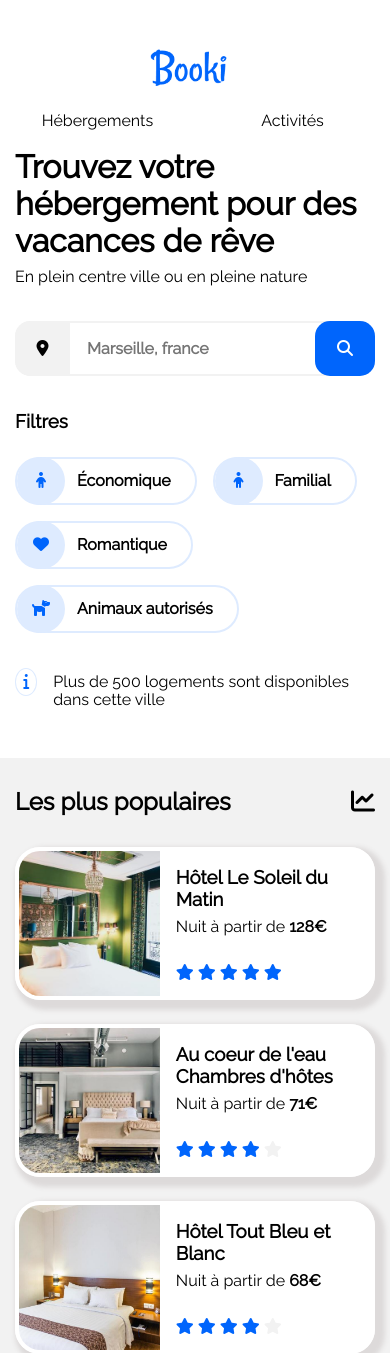
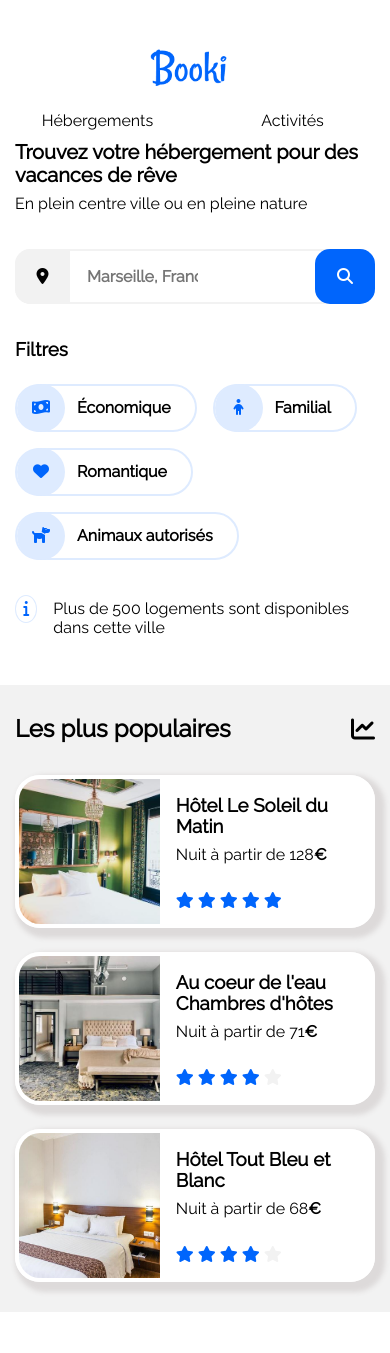
Before and after one commit to xxxx24048/P2-Booki, a plain HTML site: page index.html in a window 390 px wide. Shown: the top 1353 px of the page. Drawn offline with Linux system fonts and the light colour scheme.

Commit message:
eval changement

```diff
--- a/css/style.css
+++ b/css/style.css
@@ -6,10 +6,6 @@
     padding: 0;
 }
 
-.padding__page {
-    padding-left: 60px;
-    padding-right: 60px;
-}
 
 body {
     font-family: 'raleway', sans-serif, verdana;
@@ -54,6 +50,13 @@ h1 {
     margin-bottom: 8px;
 }
 
+@media screen and (max-width: 767px) {
+
+    h1{
+        font-size: 20px;
+    }
+}
+
 h2{
     display: flex;
     justify-content: space-between;
@@ -63,6 +66,11 @@ h2{
 
 h3, h4 {
     margin-bottom: 8px;
+}
+
+.padding__page {
+    padding-left: 60px;
+    padding-right: 60px;
 }
 
 /*Header*/
@@ -163,7 +171,7 @@ form {
     inset-block: 0;
 }
 
-.search__input {
+.input {
     width: 100%;
     height: 100%;
     padding-left: 70px;
@@ -502,7 +510,7 @@ form {
     gap: 32px;
 }
 
-.footer__nav--content {
+.footer__nav--text {
     display: flex;
     flex-direction: column;
     align-items: flex-start;
--- a/index.html
+++ b/index.html
@@ -37,7 +37,7 @@
                     <div class="map__icon">
                         <i class="fas fa-map-marker-alt"></i>
                     </div>
-                    <input type="search" class="search__input" placeholder="Marseille, france"/>
+                    <input type="search" class="input" placeholder="Marseille, France"/>
                     <button class="search__button">Rechercher</button>
                     <button class="glass__button"><i class="fas fa-search"></i></button>
                 </form>
@@ -48,7 +48,7 @@
                         <ul class="filter__list">
                             <li>
                                 <button class="filter__button">
-                                    <span class="filter__button--icon"><i class="fas fa-child"></i></span>
+                                    <span class="filter__button--icon"><i class="fas fa-money-bill-wave"></i></span>
                                     <span class="filter__button--content">Économique</span>
                                 </button>
                             </li>
@@ -115,7 +115,7 @@
                                     </div>
                                     <div class="card__content">
                                         <h3>Hôtel du Port</h3>
-                                        <p class="card__description">Nuit à partir de <strong>52€</strong></p>
+                                        <p class="card__description">Nuit à partir de 52 <strong>€</strong></p>
                                         <div class="stars">
                                             <i class="fas fa-star blue"></i>
                                             <i class="fas fa-star blue"></i>
@@ -134,7 +134,7 @@
                                     </div>
                                     <div class="card__content">
                                         <h3>Hôtel Les Mouettes</h3>
-                                        <p class="card__description">Nuit à partir de <strong>76€</strong></p>
+                                        <p class="card__description">Nuit à partir de 76 <strong>€</strong></p>
                                         <div class="stars">
                                             <i class="fas fa-star blue"></i>
                                             <i class="fas fa-star blue"></i>
@@ -153,7 +153,7 @@
                                     </div>
                                     <div class="card__content">
                                         <h3>Hôtel de la Mer</h3>
-                                        <p class="card__description">Nuit à partir de <strong>46€</strong></p>
+                                        <p class="card__description">Nuit à partir de 46<strong>€</strong></p>
                                         <div class="stars">
                                             <i class="fas fa-star blue"></i>
                                             <i class="fas fa-star blue"></i>
@@ -191,7 +191,7 @@
                                     </div>
                                     <div class="card__content">
                                         <h3>Hôtel Chez Amina</h3>
-                                        <p class="card__description">Nuit à partir de <strong>96€</strong></p>
+                                        <p class="card__description">Nuit à partir de 96<strong>€</strong></p>
                                         <div class="stars">
                                             <i class="fas fa-star blue"></i>
                                             <i class="fas fa-star blue"></i>
@@ -223,7 +223,7 @@
                                     </div>
                                     <div class="card__content">
                                         <h3>Hôtel Le Soleil du Matin</h3>
-                                        <p class="card__description">Nuit à partir de <strong>128€</strong></p>
+                                        <p class="card__description">Nuit à partir de 128<strong>€</strong></p>
                                         <div class="stars">
                                             <i class="fas fa-star blue"></i>
                                             <i class="fas fa-star blue"></i>
@@ -242,7 +242,7 @@
                                     </div>
                                     <div class="card__content">
                                         <h3>Au coeur de l'eau Chambres d'hôtes</h3>
-                                        <p class="card__description">Nuit à partir de <strong>71€</strong></p>
+                                        <p class="card__description">Nuit à partir de 71<strong>€</strong></p>
                                         <div class="stars">
                                             <i class="fas fa-star blue"></i>
                                             <i class="fas fa-star blue"></i>
@@ -261,7 +261,7 @@
                                     </div>
                                     <div class="card__content">
                                         <h3>Hôtel Tout Bleu et Blanc</h3>
-                                        <p class="card__description">Nuit à partir de <strong>68€</strong></p>
+                                        <p class="card__description">Nuit à partir de 68<strong>€</strong></p>
                                         <div class="stars">
                                             <i class="fas fa-star blue"></i>
                                             <i class="fas fa-star blue"></i>
@@ -357,18 +357,18 @@
 
         <footer class="footer">
             <nav class="footer__nav">
-                <div class="footer__nav--content">
+                <div class="footer__nav--text">
                     <h4>À propos</h4>
                     <a href="#">Fonctionnement du site</a>
                     <a href="#">Conditions générales de vente</a>
                     <a href="#">Données et confidentialité</a>
                 </div>
-                <div class="footer__nav--content">
+                <div class="footer__nav--text">
                     <h4>Nos hébérgements</h4>
                     <a href="#">Charte qualité</a>
                     <a href="#">Soumettre votre hôtel</a>
                 </div>
-                <div class="footer__nav--content">
+                <div class="footer__nav--text">
                     <h4>Assistance</h4>
                     <a href="#">Centre d'aide</a>
                     <a href="#">Nous contacter</a>
```
